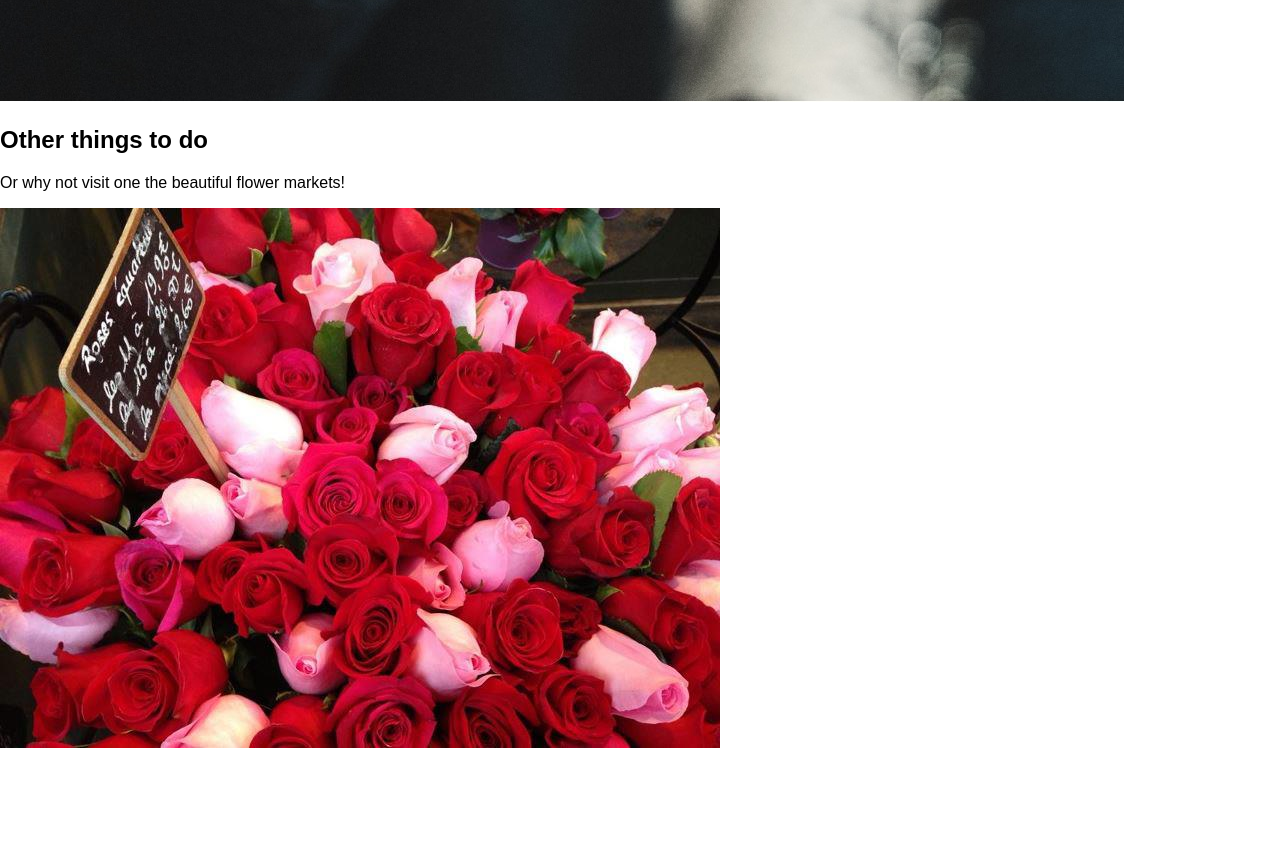
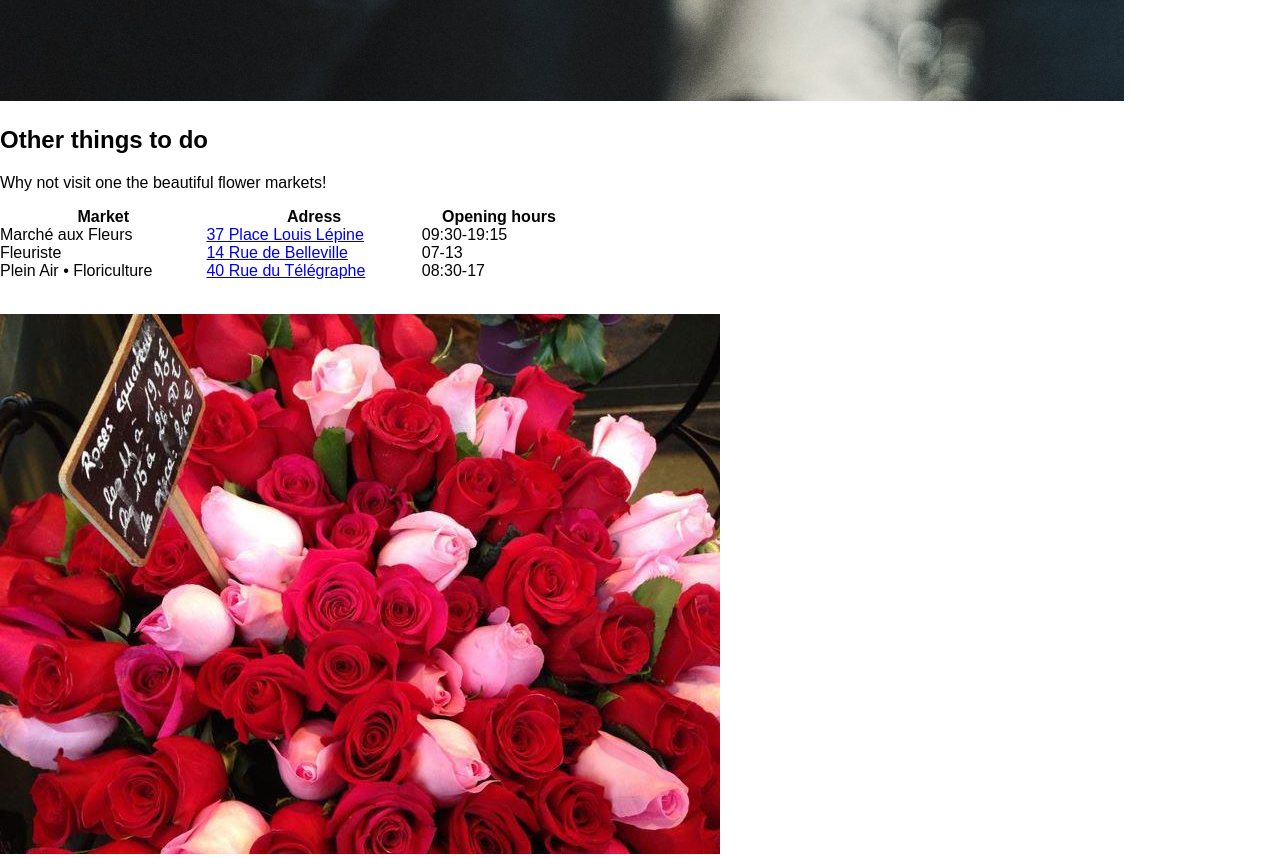
Before and after one commit to lollalo/LearningToCode, a plain HTML site: page index.html in a window 1280 px wide. Shown: the part 882-1740 px from the top of the page. Before the commit the page ends 1634 px from the top, so only its background shows below. Drawn offline with Linux system fonts and the light colour scheme.

Commit message:
Added table

```diff
--- a/index.html
+++ b/index.html
@@ -28,8 +28,32 @@
   </div>
   <div>
             <h2>Other things to do</h2>
-    <p>Or why not visit one the beautiful flower markets!</p>
-    <img src=".\img\rosor-2 Paris.jpg" />
+    <p>Why not visit one the beautiful flower markets!</p>
+<p>
+      <table style="width:45%">
+  <tr>
+    <th>Market</th>
+    <th>Adress</th>
+    <th>Opening hours</th>
+  </tr>
+  <tr>
+    <td>Marché aux Fleurs</td>
+    <td><a target="_blank" href="https://goo.gl/maps/5J3UkoiR4kT2" >37 Place Louis Lépine</a></td>
+    <td>09:30-19:15</td>
+  </tr>
+  <tr>
+    <td>Fleuriste</td>
+      <td><a target="_blank" href="https://goo.gl/maps/Xj3kZf7jwZQ2" >14 Rue de Belleville</a></td>
+    <td>07-13</td>
+  </tr>
+  <tr>
+    <td>Plein Air • Floriculture</td>
+    <td><a target="_blank" href="https://goo.gl/maps/NSDcuxvkQu32" >40 Rue du Télégraphe</a></td>
+    <td>08:30-17</td>
+  </tr>
+</table
+<p>&nbsp;</p>
+    <img class="center" src=".\img\rosor-2 Paris.jpg" />
   </div>
   </body>
 </html>
```
